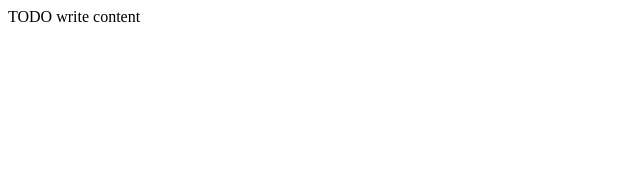
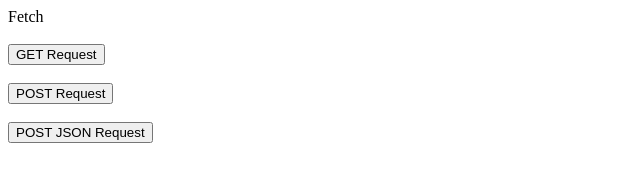
Before and after one commit to SahanDilusha/Project_03_Fetch, a plain HTML site: page web/index.html in a window 1280 px wide. Shown: the whole page, without its empty margins (0-640 px from the left). Drawn offline with Linux system fonts and the light colour scheme.

Commit message:
create ui

```diff
--- a/web/index.html
+++ b/web/index.html
@@ -1,15 +1,21 @@
 <!DOCTYPE html>
-<!--
-Click nbfs://nbhost/SystemFileSystem/Templates/Licenses/license-default.txt to change this license
-Click nbfs://nbhost/SystemFileSystem/Templates/JSP_Servlet/Html.html to edit this template
--->
+
 <html>
     <head>
-        <title>TODO supply a title</title>
+        <title>Fetch</title>
         <meta charset="UTF-8">
         <meta name="viewport" content="width=device-width, initial-scale=1.0">
     </head>
     <body>
-        <div>TODO write content</div>
+        <div>Fetch</div>
+        <br/>
+        <button>GET Request</button>
+        <br/>
+        <br/>
+        <button>POST Request</button>
+        <br/>
+        <br/>
+        <button>POST JSON Request</button>
+        <script src="js/script.js"></script>
     </body>
 </html>
```
Also changed, not shown: web/js/script.js (added).
